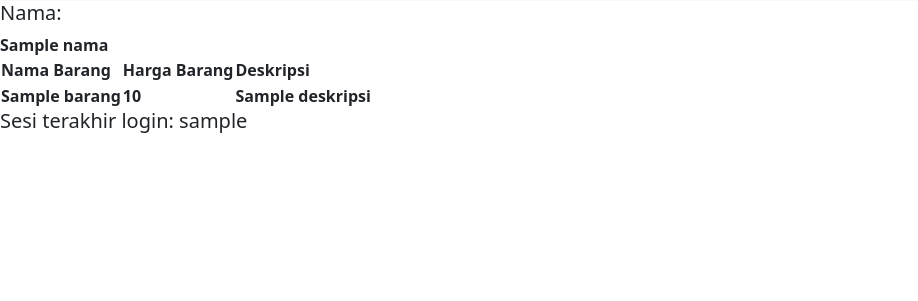
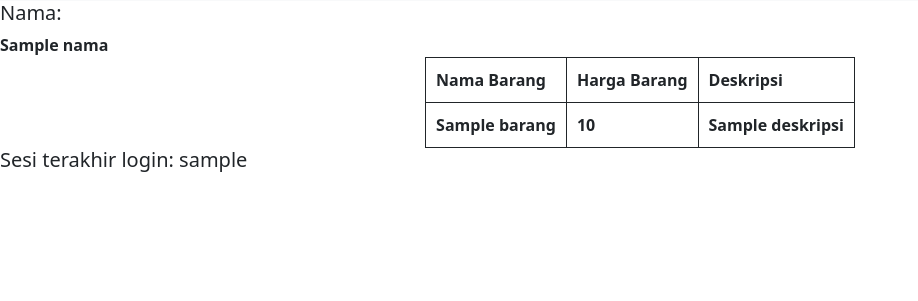
Before and after one commit to ArdhitoN/Django-1, a Django app: template wishlist/templates/wishlist.html in a window 1280 px wide. Shown: the part 55-356 px from the top of the page, without its empty margins (0-918 px from the left). Run offline with Django 3.2, Linux system fonts and the light colour scheme; the template is opened without the code that fills it: most values are stand-ins (such as "Sample title", 1, 10 or a date in 2020); lists and menus that the app fills with data are empty.

Commit message:
add border

```diff
--- /dev/null
+++ b/static/css/style.css
@@ -0,0 +1,7 @@
+body{
+    background-color:brown;
+}
+
+.container-fluid{
+    background-color: yellowgreen;
+}
--- a/wishlist/templates/wishlist.html
+++ b/wishlist/templates/wishlist.html
@@ -1,6 +1,28 @@
 {% extends 'base.html' %}
 
 {% block content %}
+
+<style>
+    body{
+        background-color: white;
+    }
+
+    .container-fluid{
+        background-color: white;
+    }
+
+    table{
+        margin-left: auto;
+        margin-right: auto;
+    }
+
+    th{
+        padding: 10px;
+        align-items: center;
+        border: 1px solid;
+    }
+</style>
+
 <nav class="navbar navbar-expand-lg bg-light">
     <div class="container-fluid">
       <a class="navbar-brand" href="#">Navbar</a>
```
